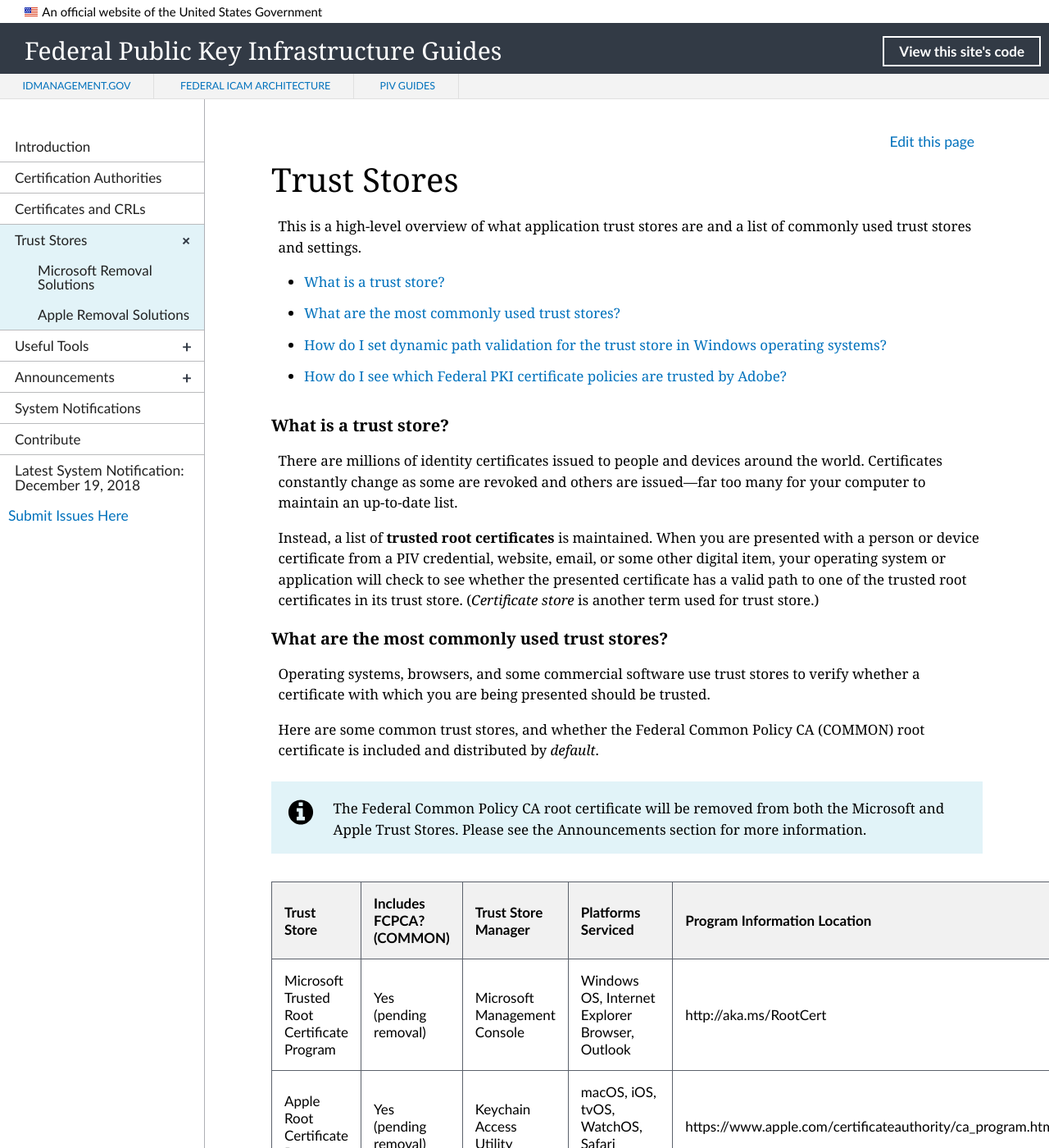
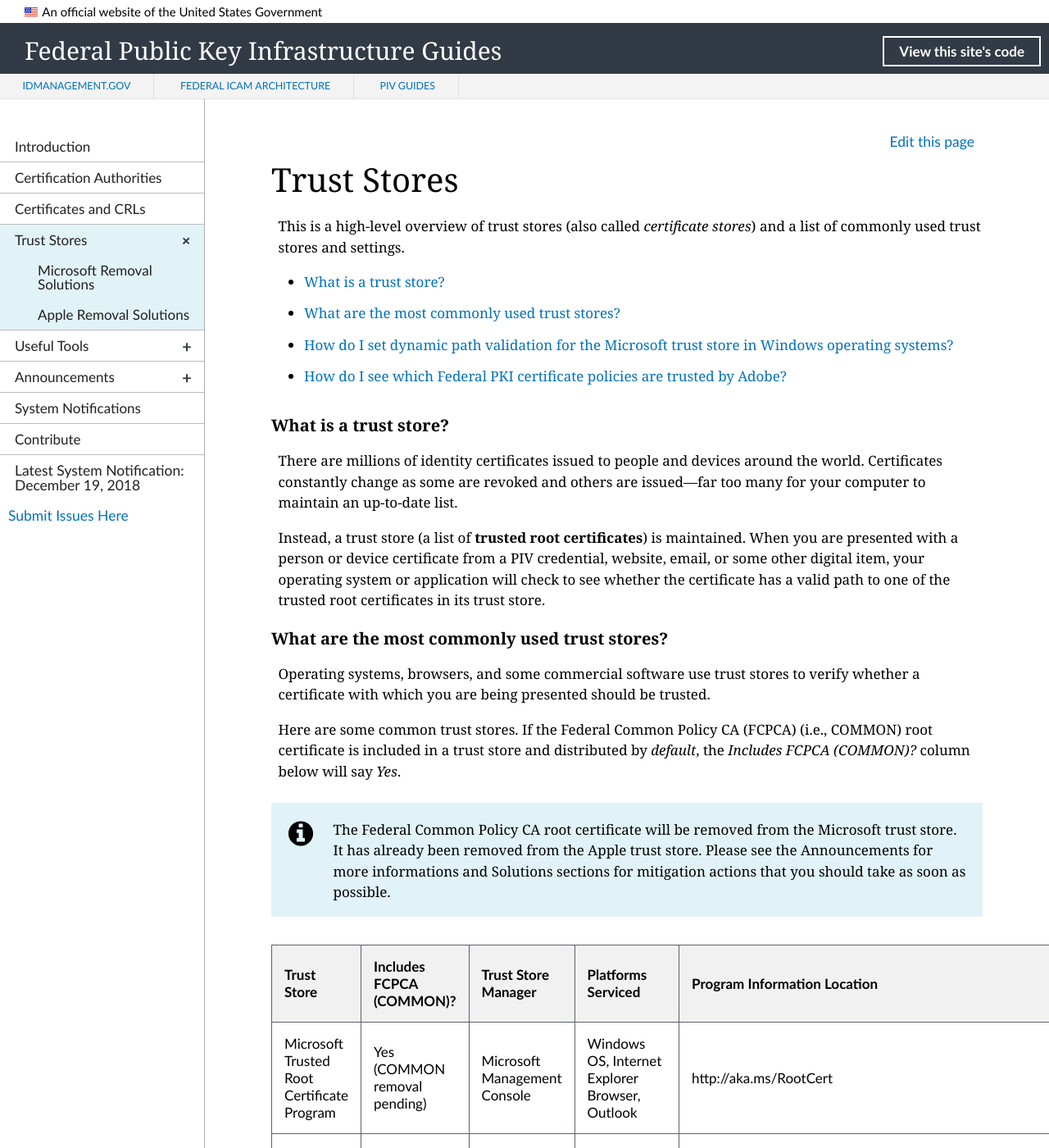
Before and after one commit to GSA/fpki-guides, a Jekyll site: the page built from _truststores/00_index.md, in a window 1280 px wide and 1400 px high. Shown: the whole window at 82% size. Built offline with Jekyll 4.4.1, drawn with Linux system fonts in a browser that asks for light colours; nearby versions of some CDN libraries; library files that are not in the unit come from our copies; some of the changed text lies outside the part shown.

Commit message:
Add files via upload

```diff
--- a/_truststores/00_index.md
+++ b/_truststores/00_index.md
@@ -5,40 +5,39 @@
 permalink: /truststores/
 ---
 
-This is a high-level overview of what application trust stores are and a list of commonly used trust stores and settings.
+This is a high-level overview of trust stores (also called *certificate stores*) and a list of commonly used trust stores and settings.
 
 * [What is a trust store?](#what-is-a-trust-store)
 * [What are the most commonly used trust stores?](#what-are-the-most-commonly-used-trust-stores)
-* [How do I set dynamic path validation for the trust store in Windows operating systems?](#how-do-i-set-dynamic-path-validation-for-the-trust-store-in-windows-operating-systems)
+* [How do I set dynamic path validation for the Microsoft trust store in Windows operating systems?](#how-do-i-set-dynamic-path-validation-for-the-microsoft-trust-store-in-windows-operating-systems)
 * [How do I see which Federal PKI certificate policies are trusted by Adobe?](#how-do-i-see-which-federal-pki-certificate-policies-are-trusted-by-adobe)
 
 
 ### What is a trust store?
 There are millions of identity certificates issued to people and devices around the world.  Certificates constantly change as some are revoked and others are issued&mdash;far too many for your computer to maintain an up-to-date list.
 
-Instead, a list of **trusted root certificates** is maintained.  When you are presented with a person or device certificate from a PIV credential, website, email, or some other digital item, your operating system or application will check to see whether the presented certificate has a valid path to one of the trusted root certificates in its trust store. (_Certificate store_ is another term used for trust store.)
+Instead, a trust store (a list of **trusted root certificates**) is maintained.  When you are presented with a person or device certificate from a PIV credential, website, email, or some other digital item, your operating system or application will check to see whether the certificate has a valid path to one of the trusted root certificates in its trust store.
 
 ### What are the most commonly used trust stores?
 Operating systems, browsers, and some commercial software use trust stores to verify whether a certificate with which you are being presented should be trusted.
 
-Here are some common trust stores, and whether the Federal Common Policy CA (COMMON) root certificate is included and distributed by _default_.
+Here are some common trust stores. If the Federal Common Policy CA (FCPCA) (i.e., COMMON) root certificate is included in a trust store and distributed by _default_, the _Includes FCPCA (COMMON)?_ column below will say _Yes_.
 
-{% include alert-info.html content="The Federal Common Policy CA root certificate will be removed from both the Microsoft and Apple Trust Stores.  Please see the Announcements section for more information. " %}
+{% include alert-info.html content="The Federal Common Policy CA root certificate will be removed from the Microsoft trust store. It has already been removed from the Apple trust store.  Please see the Announcements for more informations and Solutions sections for mitigation actions that you should take as soon as possible. " %}
 
-Trust Store|Includes FCPCA?<br>(COMMON)|Trust Store Manager|Platforms Serviced|Program Information Location
+Trust Store|Includes FCPCA<br>(COMMON)?|Trust Store Manager|Platforms Serviced|Program Information Location
 ---|---|---|---|---
-Microsoft Trusted Root Certificate Program|Yes (pending removal)|Microsoft Management Console|Windows OS, Internet Explorer Browser, Outlook|http://aka.ms/RootCert
-Apple Root Certificate Program|Yes (pending removal)|Keychain Access Utility|macOS, iOS, tvOS, WatchOS, Safari Browser|https://www.apple.com/certificateauthority/ca_program.html
+Microsoft Trusted Root Certificate Program|Yes (COMMON removal pending)|Microsoft Management Console|Windows OS, Internet Explorer Browser, Outlook|http://aka.ms/RootCert
+Apple Root Certificate Program|No (COMMON previously included in macOS 10.13/iOS 11 and prior versions)|Keychain Access Utility|macOS, iOS, tvOS, WatchOS, Safari Browser|https://www.apple.com/certificateauthority/ca_program.html
 Mozilla Network Security Services (NSS)|No |Browser trust store|Firefox, Thunderbird, Linux Operating Systems|https://www.mozilla.org/en-US/about/governance/policies/security-group/certs/policy/
 Adobe Approved Trust List|Yes|Application trust store|Adobe Acrobat|https://helpx.adobe.com/acrobat/kb/approved-trust-list2.html
 Java Root Certificate Program|No|Java Applet|Java Distributions|http://www.oracle.com/technetwork/java/javase/javasecarootcertsprogram-1876540.html
 Google|No|Google Admin Console|Android OS, Chromium OS|https://www.chromium.org/Home/chromium-security/root-ca-policy
-Opera|No longer operates its own program and relies on Mozilla
+Opera|No longer operates its own trust store program but relies on Mozilla
 
 {% include alert-info.html content="Google Chrome uses the trust store of the operating system on Microsoft, Apple, and Android systems. Linux-based systems distribute the Mozilla NSS Library, which may be modified by each version of Linux." %}
 
-
-### How do I set dynamic path validation for the trust store in Windows operating systems?
+### How do I set dynamic path validation for the Microsoft trust store in Windows operating systems?
 
 With dynamic path validation (as opposed to static path validation), the certificate validation libraries will build the certificate chain based on the Authority Information Access (AIA) entry in the certificate.
 
@@ -56,19 +55,20 @@
 
 Federal PKI certificates may be used for digitally signing documents between federal agencies and with business partners.  Adobe is just one option used for digital signatures.
 
-A common question is "which certificate policies are trusted?" You can view the certificate policies that are trusted in Adobe Acrobat:
+A common question is *which certificate policy object identifiers (OIDs) are trusted?* To see the certificate policy OIDs trusted by Adobe Acrobat:
 
   1. Open Adobe Acrobat.
-  1. _Edit_ > _Preferences_ > _Signatures_ > _Identities & Trusted Certificates_.
+  1. _Edit_ > _Preferences_ > _Signatures_ > _Identities & Trusted Certificates_ > _More_.
   2. Choose _Trusted Certificates_ from the left-hand sidebar.
   3. Choose _Federal Common Policy CA_ and then the _Certificate Details_ tab.
   3. Choose the _Certificate Viewer_ window, and click the _Policies_ tab to see _Policy Restrictions_.
-  4. In _Certificate Policies_, you will see a comma-separated list of policy Object Identifiers (OIDs).
+  4. In _Certificate Policies_, you will see a comma-separated list of policy OIDs.
 
+### What certificate policy OIDs are included in COMMON?
 
-The current policy OIDs list for the Federal Common Policy CA is:
+The certificate policy OIDs defined in the *X.509 Certicate Policy for the U.S. Federal PKI Common Policy Framework* are:
 
-| Common Policy                                 | Common OID                | Certificate Use                                       |
+| Certificate Policies                                 | OIDs                | Certificate Use                                       |
 |:-----------------------------------------------|:---------------------------|:-----------------------------------------------------------------------------------|
 | Common Hardware                               | 2.16.840.1.101.3.2.1.3.7  | PIV and Federal Bridge Medium Hardware Token                                      |
 | Federal Bridge Medium Hardware Commercial Best Practice* | 2.16.840.1.101.3.2.1.3.15 | Federal Bridge Medium Hardware Token (PKI Trusted Roles may not be U.S. citizens) |
```
Also changed, not shown: _truststores/01_msft_removal_solutions.md (+8 -3 lines), _truststores/02_appl_removal_solutions.md (+1 -1 lines), 1 other file.
